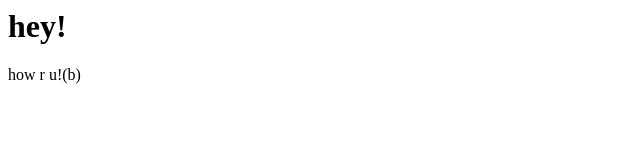
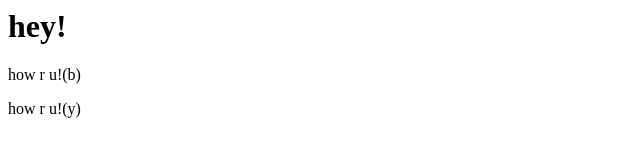
Before and after one commit to Gagandeep-India/local-repo, a plain HTML site: page index.html in a window 1280 px wide. Shown: the full height of the page, 0-640 px from the left. Drawn offline with Linux system fonts and the light colour scheme.

Commit message:
updated both

```diff
--- a/index.html
+++ b/index.html
@@ -1,2 +1,3 @@
 <h1>hey!</h1>
 <p>how r u!(b)</p>
+<p>how r u!(y)</p>
```
